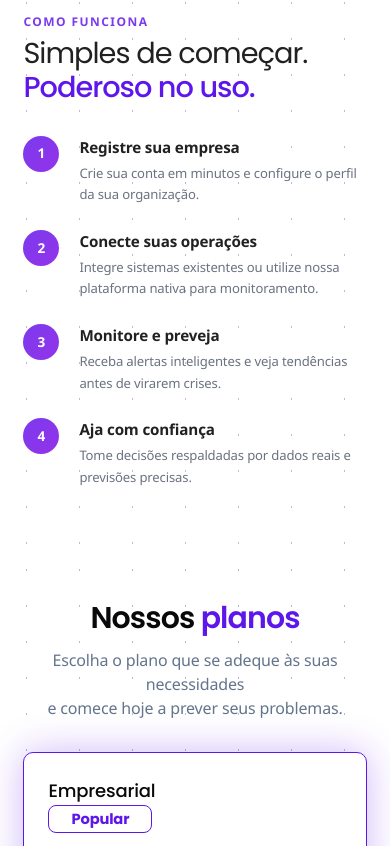
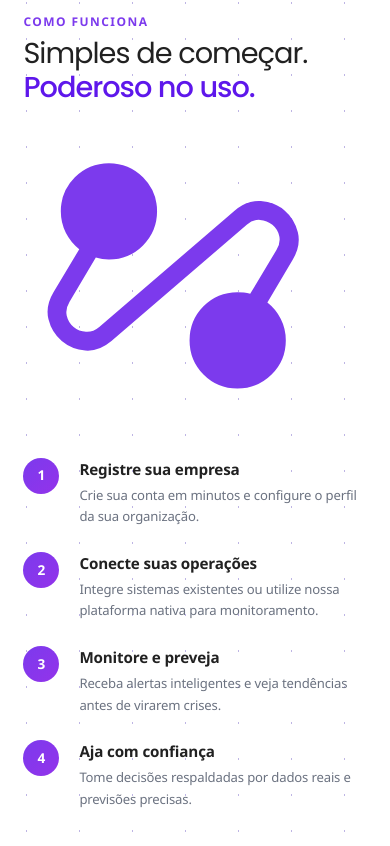
Before and after one commit to Henrique-Fiorotti/orbis, a Next.js app: page / in a window 390 px wide. Shown: the part 3038-3884 px from the top of the page. Built offline with nearby package versions, Linux system fonts and the light colour scheme.

Commit message:
feat: add automation image to homepage and style adjustments for better layout

```diff
--- a/app/(public)/page.jsx
+++ b/app/(public)/page.jsx
@@ -462,6 +462,12 @@ export default function HomePage() {
             >
               {home.process.titleLine2}
             </h2>
+            <img
+              className={styles.processAutomationImage}
+              src="/automation.svg"
+              alt=""
+              aria-hidden="true"
+            />
           </div>
           <div className={styles.stepsList}>
             {home.steps.map((step) => (
--- a/app/(public)/page.module.css
+++ b/app/(public)/page.module.css
@@ -627,6 +627,12 @@
   min-width: 0;
 }
 
+.processAutomationImage {
+  display: block;
+  width: min(100%, 360px);
+  margin-top: 28px;
+}
+
 .stepsList {
   flex: 1 1 320px;
   display: flex;
@@ -876,6 +882,11 @@
     gap: 32px;
   }
 
+  .processAutomationImage {
+    width: min(100%, 300px);
+    margin-top: 22px;
+  }
+
   .stepsList {
     gap: 24px;
   }
--- a/components/maquina-details-panel.jsx
+++ b/components/maquina-details-panel.jsx
@@ -2332,7 +2332,7 @@ export function MaquinaDetailsPanel({
     while (scrollContainer && scrollContainer !== document.body) {
       const styles = window.getComputedStyle(scrollContainer)
 
-      if (/(auto|scroll)/.test(styles.overflowY) && scrollContainer.scrollHeight > scrollContainer.clientHeight) {
+      if (/(auto|scroll)/.test(styles.overflowY)) {
         break
       }
 
```
